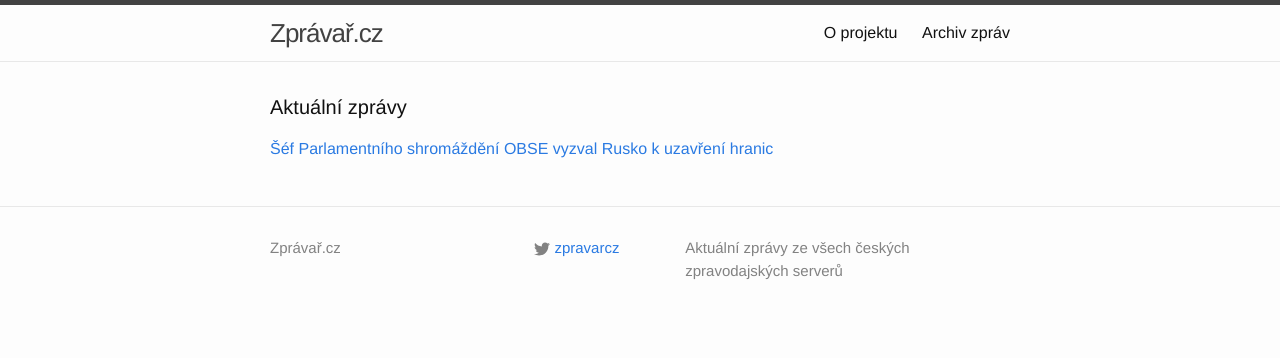
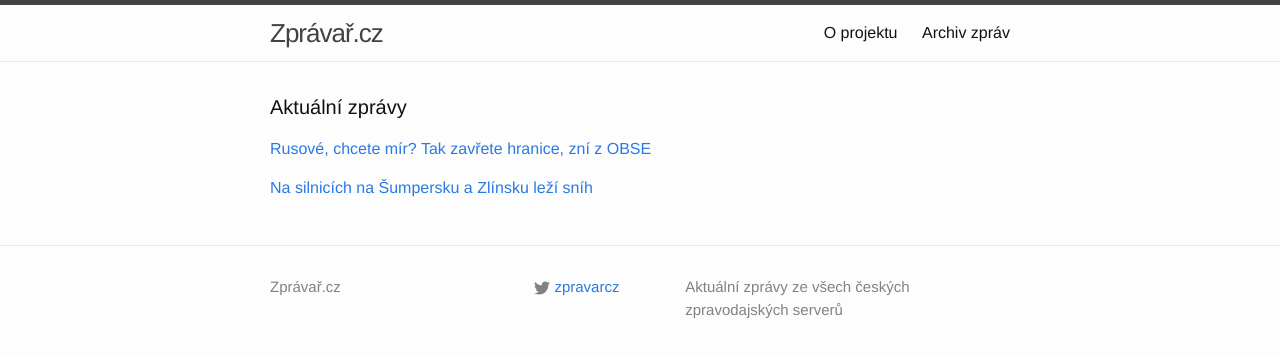
Before and after one commit to adliska/zpravar, a Jekyll site: the page built from index.html, in a window 1280 px wide. Shown: the top 358 px of the page. Built offline with Jekyll 4.4.1, drawn with Linux system fonts in a browser that asks for light colours.

Commit message:
zpravar news update

```diff
--- a/index.html
+++ b/index.html
@@ -5,11 +5,19 @@ layout: default
 <div class="home">
     <h1 class="page-heading">Aktuální zprávy</h1>
 
-<p><a href="javascript:;" onclick="toggle_visibility('zpravy0')">Šéf Parlamentního shromáždění OBSE vyzval Rusko k uzavření hranic</a></p>
+<p><a href="javascript:;" onclick="toggle_visibility('zpravy0')">Rusové, chcete mír? Tak zavřete hranice, zní z OBSE</a></p>
 <div id="zpravy0" style="display:none">
 <ul>
+<li><a href=http://www.tyden.cz/rubriky/zahranici/rusko-a-okoli/rusove-chcete-mir-tak-zavrete-hranice-zni-z-obse_331582.html>Rusové, chcete mír? Tak zavřete hranice, zní z OBSE - www.tyden.cz</a></li>
 <li><a href=http://www.ceskenoviny.cz/zpravy/zpravy/sef-parlamentniho-shromazdeni-obse-vyzval-rusko-k-uzavreni-hranic/1174275>Šéf Parlamentního shromáždění OBSE vyzval Rusko k uzavření hranic - www.ceskenoviny.cz</a></li>
 <li><a href=http://www.rozhlas.cz/_zprava/prorusti-rebelove-na-ukrajine-udajne-vytlacuji-vladni-jednotky-od-debalceva--1448662>Proruští rebelové na Ukrajině údajně vytlačují vládní jednotky od Debalceva - www.rozhlas.cz</a></li>
 <li><a href=http://www.rozhlas.cz/_zprava/prorusti-povstalci-na-ukrajine-udajne-vytlacuji-vladni-jednotky-od-debalceva--1448662>Proruští povstalci na Ukrajině údajně vytlačují vládní jednotky od Debalceva - www.rozhlas.cz</a></li>
 </ul>
+</div><p><a href="javascript:;" onclick="toggle_visibility('zpravy1')">Na silnicích na Šumpersku a Zlínsku leží sníh </a></p>
+<div id="zpravy1" style="display:none">
+<ul>
+<li><a href=http://www.novinky.cz/domaci/360001-na-silnicich-na-sumpersku-a-zlinsku-lezi-snih.html>Na silnicích na Šumpersku a Zlínsku leží sníh  - www.novinky.cz</a></li>
+<li><a href=http://www.novinky.cz/domaci/360001-na-silnicich-na-sumpersku-lezi-snih.html>Na silnicích na Šumpersku leží sníh  - www.novinky.cz</a></li>
+<li><a href=http://www.ceskenoviny.cz/zpravy/zpravy/na-jesenicku-a-sumpersku-v-noci-snezilo-silnice-jsou-sjizdne/1174294>Na Jesenicku a Šumpersku v noci sněžilo, silnice jsou sjízdné - www.ceskenoviny.cz</a></li>
+</ul>
 </div></div>
```
